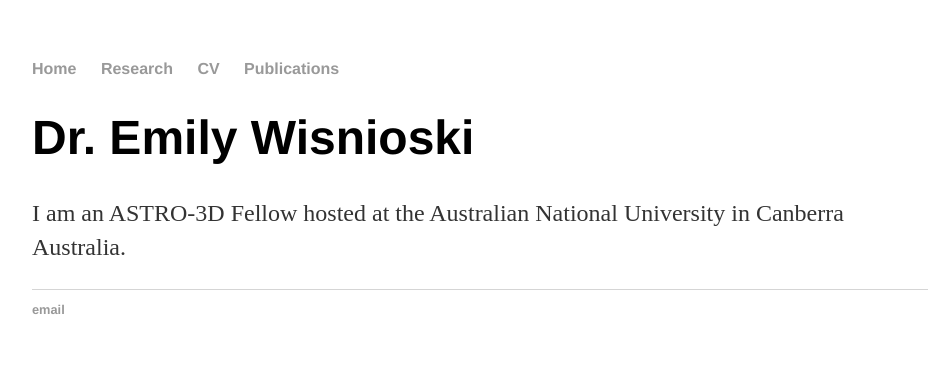
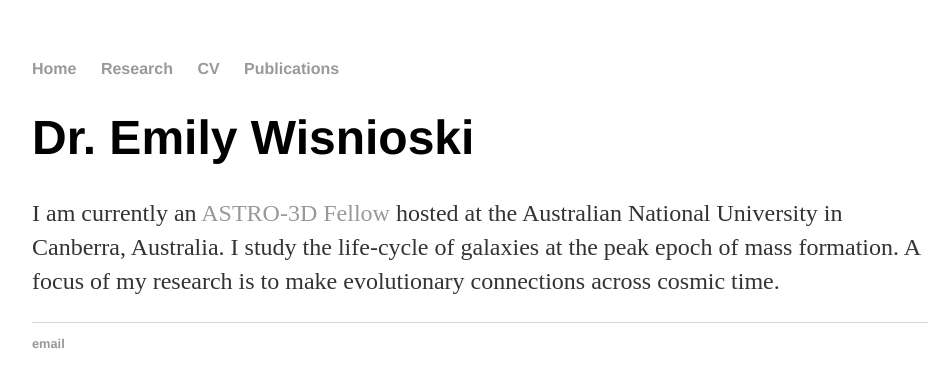
Before and after one commit to wisnioski/wisnioski.github.io, a Jekyll site: the page built from index.html, in a window 1280 px wide. Shown: the top 387 px of the page, without its empty margins (160-1110 px from the left). Built offline with Jekyll 4.4.1, drawn with Linux system fonts in a browser that asks for light colours.

Commit message:
Update index.html

```diff
--- a/index.html
+++ b/index.html
@@ -2,7 +2,9 @@
 layout: default
 title: Dr. Emily Wisnioski
 ---
-<div class="blurb">
+<div class="content-text">
 	<h1>Dr. Emily Wisnioski</h1>
-	<p>I am an ASTRO-3D Fellow hosted at the Australian National University in Canberra Australia. </p>
-</div><!-- /.blurb -->
+	<p>I am currently an <a href="https://astro3d.org.au/">ASTRO-3D Fellow</a> hosted at the Australian National University in Canberra, Australia.
+		I study the life-cycle of galaxies at the peak epoch of mass formation. A focus of my research is to make evolutionary connections across cosmic time.</p>
+
+</div><!-- /.content-text -->
```
